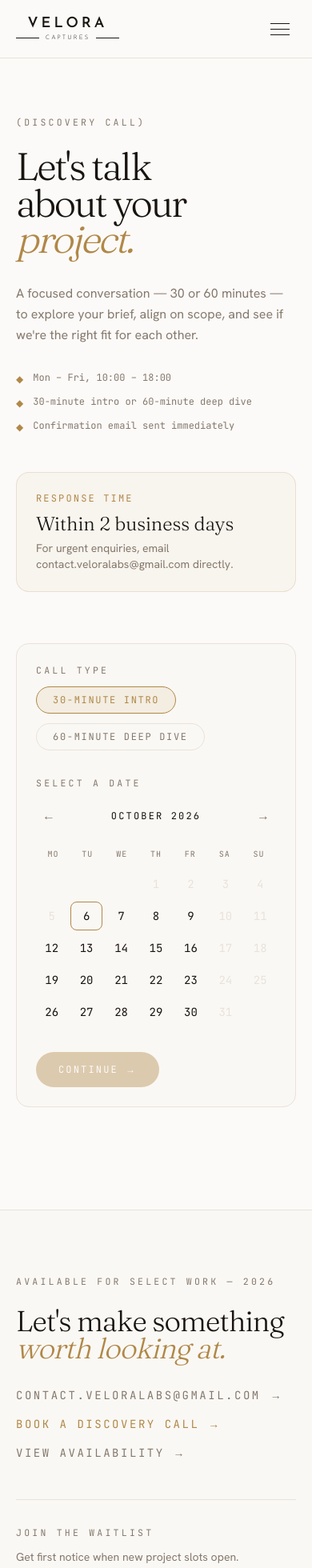
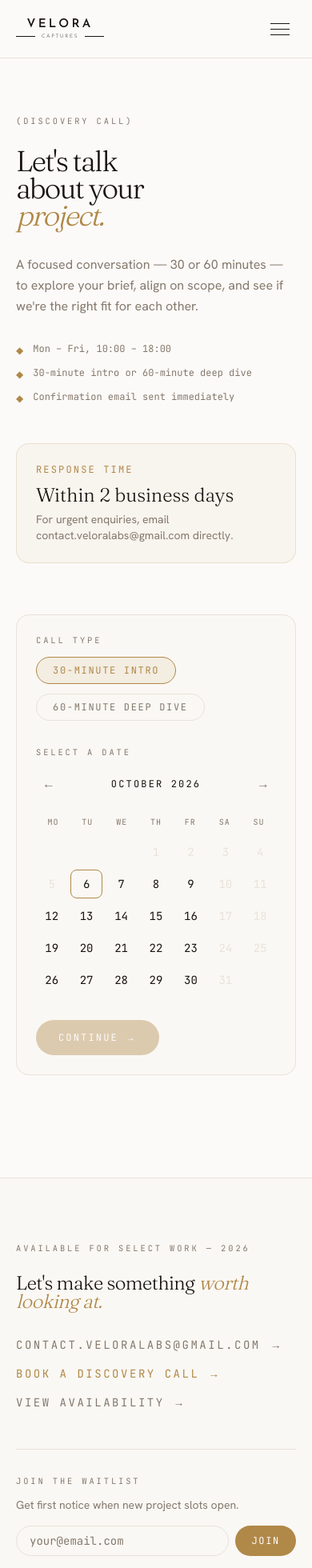
Before and after one commit to gamageg768-ui/velora-captures, a Next.js app: page /booking in a window 390 px wide. Shown: the top 1960 px of the page at 80% size. Built offline with nearby package versions, Linux system fonts and the light colour scheme.

Commit message:
Scale down font sizes one step across the whole site
Reduces all major heading and body text sizes by one Tailwind step to give
the layout a tighter, less dramatic feel while preserving visual hierarchy.

```diff
--- a/app/booking/page.tsx
+++ b/app/booking/page.tsx
@@ -15,7 +15,7 @@ export default function BookingPage() {
         <div className="md:col-span-5">
           <Reveal>
             <p className="eyebrow mb-6">(Discovery call)</p>
-            <h1 className="font-display text-5xl font-light leading-[0.95] tracking-tightest text-ink md:text-7xl">
+            <h1 className="font-display text-4xl font-light leading-[0.95] tracking-tightest text-ink md:text-6xl">
               Let's talk
               <br />
               about your
--- a/app/contact/page.tsx
+++ b/app/contact/page.tsx
@@ -14,7 +14,7 @@ export default function ContactPage() {
         <div className="md:col-span-5">
           <Reveal>
             <p className="eyebrow mb-6">(Start a project)</p>
-            <h1 className="font-display text-5xl font-light leading-[0.95] tracking-tightest text-ink md:text-7xl">
+            <h1 className="font-display text-4xl font-light leading-[0.95] tracking-tightest text-ink md:text-6xl">
               Tell me
               <br />
               what you’re
@@ -29,7 +29,7 @@ export default function ContactPage() {
                 <p className="eyebrow mb-2">Email</p>
                 <a
                   href="mailto:contact.veloralabs@gmail.com"
-                  className="font-display text-2xl font-light text-ink link-underline"
+                  className="font-display text-xl font-light text-ink link-underline"
                 >
                   contact.veloralabs@gmail.com
                 </a>
--- a/app/globals.css
+++ b/app/globals.css
@@ -57,7 +57,7 @@ body {
 /* ---------- Typographic helpers ---------- */
 .eyebrow {
   font-family: var(--font-mono), monospace;
-  font-size: 0.72rem;
+  font-size: 0.65rem;
   letter-spacing: 0.28em;
   text-transform: uppercase;
   color: rgb(var(--muted));
@@ -67,14 +67,14 @@ body {
   font-weight: 300;
   line-height: 0.92;
   letter-spacing: -0.03em;
-  font-size: clamp(3rem, 13vw, 12rem);
+  font-size: clamp(2rem, 9vw, 8rem);
 }
 .h-section {
   font-family: var(--font-display), serif;
   font-weight: 300;
   line-height: 0.95;
   letter-spacing: -0.025em;
-  font-size: clamp(2.25rem, 6vw, 5rem);
+  font-size: clamp(1.5rem, 4vw, 3.5rem);
 }
 
 /* text outline (stroke) effect for layered headings */
@@ -124,7 +124,7 @@ body {
 /* ---------- Journal prose ---------- */
 .prose-journal {
   font-family: var(--font-body), system-ui, sans-serif;
-  font-size: 1.0625rem;
+  font-size: 0.9375rem;
   line-height: 1.75;
   color: rgb(var(--muted));
 }
@@ -139,9 +139,9 @@ body {
   margin-bottom: 1rem;
   line-height: 1.1;
 }
-.prose-journal h1 { font-size: clamp(2rem, 5vw, 3.5rem); }
-.prose-journal h2 { font-size: clamp(1.5rem, 3vw, 2.25rem); }
-.prose-journal h3 { font-size: 1.25rem; }
+.prose-journal h1 { font-size: clamp(1.5rem, 3vw, 2.5rem); }
+.prose-journal h2 { font-size: clamp(1.125rem, 2vw, 1.75rem); }
+.prose-journal h3 { font-size: 1rem; }
 .prose-journal p { margin-bottom: 1.5rem; }
 .prose-journal strong { color: rgb(var(--ink)); font-weight: 500; }
 .prose-journal em { font-style: italic; }
--- a/app/page.tsx
+++ b/app/page.tsx
@@ -53,7 +53,7 @@ export default function HomePage() {
             Velora<span className="italic text-accent"> Captures</span>
           </h1>
           <div className="mt-8 flex flex-col items-start justify-between gap-6 md:flex-row md:items-end">
-            <p className="max-w-xl font-body text-lg leading-relaxed text-muted">
+            <p className="max-w-xl font-body text-base leading-relaxed text-muted">
               An independent photography studio for portraits, editorial, and commercial
               work. Every frame is composed deliberately and made to last.
             </p>
@@ -88,7 +88,7 @@ export default function HomePage() {
             </div>
             <div className="md:col-span-9">
               <Reveal>
-                <h2 className="font-display text-4xl font-light leading-[1.05] tracking-tightest text-ink md:text-6xl">
+                <h2 className="font-display text-3xl font-light leading-[1.05] tracking-tightest text-ink md:text-5xl">
                   We treat every project like a <span className="italic text-accent">photograph</span> —
                   composed deliberately, lit with care, and printed to last.
                 </h2>
@@ -135,7 +135,7 @@ export default function HomePage() {
                   <div className="group h-full bg-bg p-8 transition-colors hover:bg-surface/60 md:p-12">
                     <div className="flex items-baseline gap-4">
                       <span className="font-mono text-sm text-accent/80">{s.n}</span>
-                      <h3 className="font-display text-3xl font-light text-ink md:text-4xl">
+                      <h3 className="font-display text-2xl font-light text-ink md:text-3xl">
                         {s.title}
                       </h3>
                     </div>
--- a/app/work/[slug]/page.tsx
+++ b/app/work/[slug]/page.tsx
@@ -47,7 +47,7 @@ export default async function WorkDetailPage({ params }: Props) {
             <div className="flex flex-wrap items-start justify-between gap-8 border-b border-line pb-10">
               <div>
                 <p className="eyebrow mb-3">{photo.discipline}</p>
-                <h1 className="font-display text-6xl font-light tracking-tightest text-ink md:text-8xl">
+                <h1 className="font-display text-5xl font-light tracking-tightest text-ink md:text-7xl">
                   {photo.title}
                 </h1>
               </div>
--- a/components/Nav.tsx
+++ b/components/Nav.tsx
@@ -37,7 +37,7 @@ export default function Nav() {
     >
       <div className="mx-auto flex max-w-container items-center justify-between px-5 py-4 md:px-10">
         <Link href="/" className="text-ink" aria-label="Velora Captures home">
-          <LogoMark className="text-[18px] md:text-[22px]" />
+          <LogoMark className="text-[15px] md:text-[18px]" />
         </Link>
 
         <nav className="hidden items-center gap-9 md:flex">
@@ -84,7 +84,7 @@ export default function Nav() {
           <Link
             href="/booking"
             onClick={() => setOpen(false)}
-            className="flex items-center justify-between border-b border-line py-4 font-display text-2xl font-light text-accent"
+            className="flex items-center justify-between border-b border-line py-4 font-display text-xl font-light text-accent"
           >
             Book a Session
             <span className="font-mono text-xs text-accent/70">→</span>
@@ -94,7 +94,7 @@ export default function Nav() {
               key={l.href}
               href={l.href}
               onClick={() => setOpen(false)}
-              className="flex items-center justify-between border-b border-line py-4 font-display text-2xl font-light text-ink"
+              className="flex items-center justify-between border-b border-line py-4 font-display text-xl font-light text-ink"
             >
               {l.label}
               <span className="font-mono text-xs text-accent/70">{l.index}</span>
--- a/components/WorkGallery.tsx
+++ b/components/WorkGallery.tsx
@@ -38,7 +38,7 @@ export default async function WorkGallery() {
                 <span className="font-mono text-[10px] uppercase tracking-[0.25em] text-accent">
                   {p.discipline}
                 </span>
-                <h3 className="mt-1 font-display text-2xl font-light text-white">{p.title}</h3>
+                <h3 className="mt-1 font-display text-xl font-light text-white">{p.title}</h3>
                 <p className="mt-1 font-mono text-[11px] text-white/60">
                   {p.client} — {p.year}
                 </p>
--- a/components/WorkPreview.tsx
+++ b/components/WorkPreview.tsx
@@ -35,7 +35,7 @@ export default async function WorkPreview() {
 
             <div className={cn('md:col-span-6', i % 2 === 1 && 'md:order-first md:col-start-2')}>
               <div className="flex items-baseline justify-between gap-4">
-                <h3 className="font-display text-5xl font-light leading-none text-ink transition group-hover:text-accent md:text-7xl">
+                <h3 className="font-display text-4xl font-light leading-none text-ink transition group-hover:text-accent md:text-6xl">
                   {p.title}
                 </h3>
                 <span className="font-mono text-xs text-muted">{p.year}</span>
```
